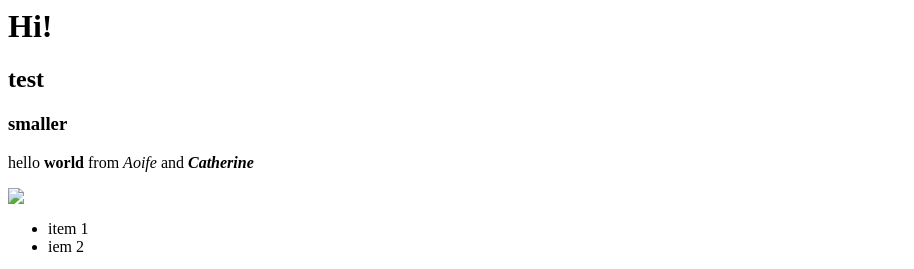
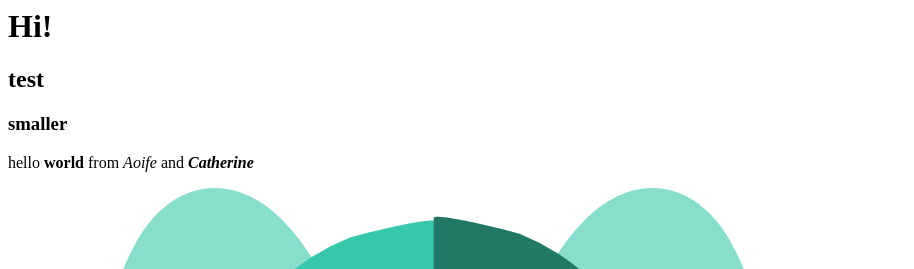
Before and after one commit to meerkatacorn/meerkatacorn.github.io, a plain HTML site: page index.html in a window 1280 px wide. Shown: the top 269 px of the page, without its empty margins (0-914 px from the left). Drawn offline with Linux system fonts and the light colour scheme.

Commit message:
Update index.html

```diff
--- a/index.html
+++ b/index.html
@@ -4,7 +4,7 @@
 
 <p>hello <b>world</b>   from <i>Aoife</i> and <b><i>Catherine</i></b> </p>
 
-<img src="cliffy2.png">
+<img src="aoife9.png">
 
 <ul>
   <li>item 1</li>
```
